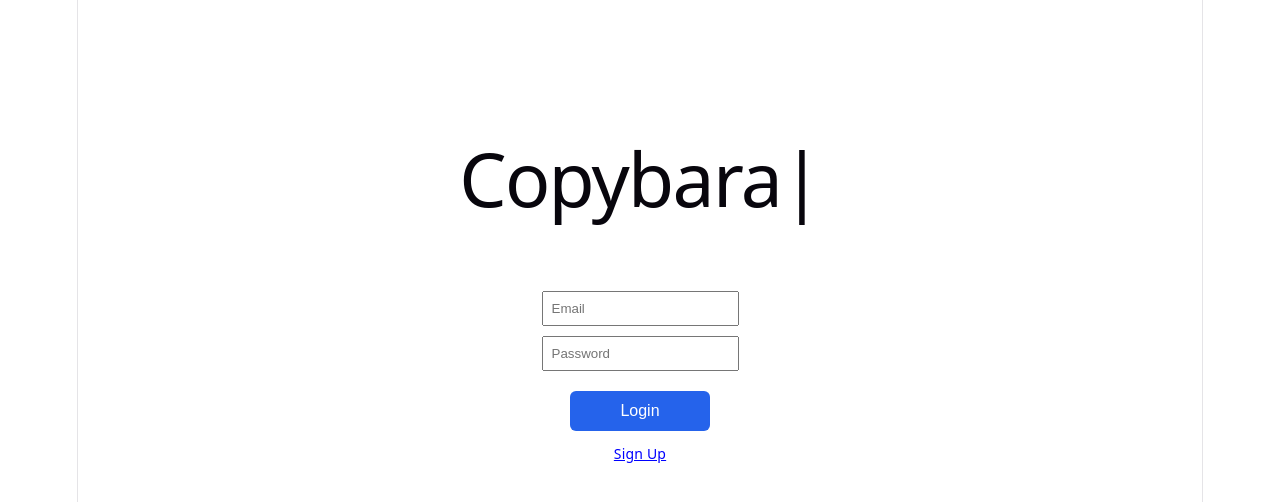
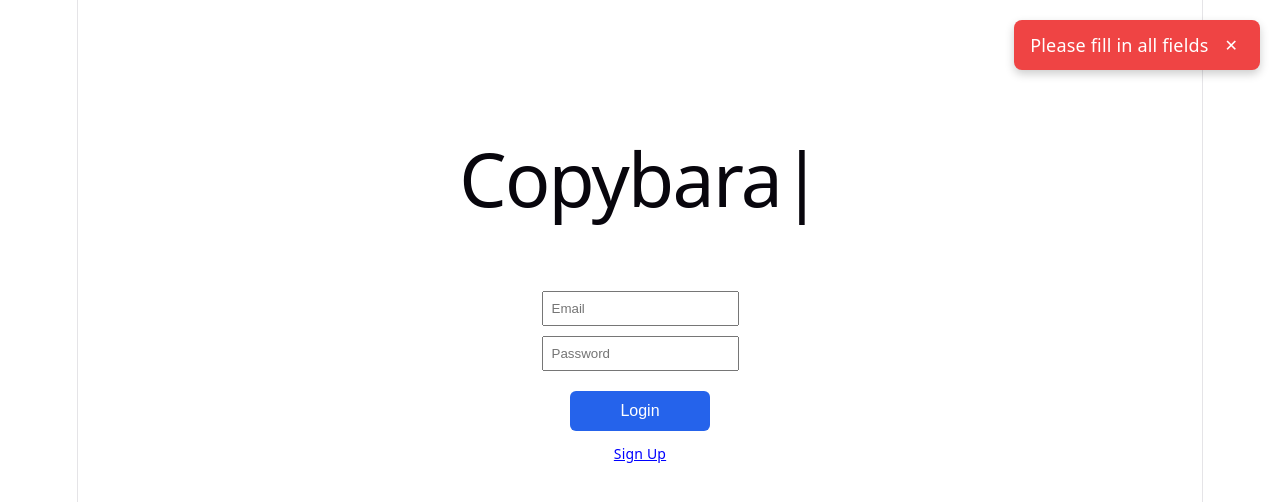
Before and after one commit to VenkatCSClasses/project2-group6, a React (Vite) app in the folder word-processor/: page /login in a window 1280 px wide. Both pictures are taken after a click on the button "Login". Shown: the top 502 px of the page. Built offline with nearby package versions, Linux system fonts and the light colour scheme.

Commit message:
account.json created and called in login page now with errors

```diff
--- /dev/null
+++ b/word-processor/src/accounts.json
@@ -0,0 +1,76 @@
+{
+    "users": [
+        {
+            "username": "writer1",
+            "password": "password123",
+            "role": "writer",
+            "documents": {
+                "writer": [
+                    {
+                        "id": "1",
+                        "title": "My First Article",
+                        "updatedAt": "2026-04-10"
+                    },
+                    {
+                        "id": "2",
+                        "title": "Interview Notes",
+                        "updatedAt": "2026-04-12"
+                    },
+                    {
+                        "id": "3",
+                        "title": "Venkat Article",
+                        "updatedAt": "2026-04-14"
+                    },
+                    {
+                        "id": "4",
+                        "title": "Another Article",
+                        "updatedAt": "2026-04-15"
+                    },
+                    {
+                        "id": "5",
+                        "title": "Old Article",
+                        "updatedAt": "2026-04-01"
+                    }
+                ],
+                "editor": [
+                    {
+                        "id": "6",
+                        "title": "Editor Feedback",
+                        "updatedAt": "2026-04-16"
+                    }
+                ]
+            }
+        },
+        {
+            "username": "editor1",
+            "password": "password456",
+            "role": "editor",
+            "documents": {
+                "writer": [
+                    {
+                        "id": "1",
+                        "title": "My First Article",
+                        "updatedAt": "2026-04-10"
+                    },
+                    {
+                        "id": "2",
+                        "title": "Interview Notes",
+                        "updatedAt": "2026-04-12"
+                    }
+                ],
+                "editor": [
+                    {
+                        "id": "6",
+                        "title": "Editor Feedback",
+                        "updatedAt": "2026-04-16"
+                    },
+                    {
+                        "id": "7",
+                        "title": "Editorial Calendar",
+                        "updatedAt": "2026-04-17"
+                    }
+                ]
+            }
+        }
+    ]
+}
--- a/word-processor/src/dashboard.tsx
+++ b/word-processor/src/dashboard.tsx
@@ -15,7 +15,7 @@ const Dashboard: React.FC = () => {
 
    const [activeTab, setActiveTab] = useState<"writer" | "editor">("writer");
 
-   // Simulated fetch (replace with API later)
+   // Replace with call to document list saved in user account JSON file or other backend storage
    useEffect(() => {
       const mockWriter: Document[] = [
          { id: "1", title: "My First Article", updatedAt: "2026-04-10" },
--- a/word-processor/src/login.tsx
+++ b/word-processor/src/login.tsx
@@ -1,5 +1,6 @@
 import { useState } from "react";
 import { useNavigate, Link } from "react-router-dom";
+import data from "./accounts.json"; // Temporary import for accounts data (replace with backend later)
 
 const LoginPage = () => {
    const navigate = useNavigate();
@@ -7,18 +8,38 @@ const LoginPage = () => {
    const [username, setUsername] = useState<string>("");
    const [password, setPassword] = useState<string>("");
 
+   const [error, setError] = useState<string | null>(null);
+
    const handleLogin = () => {
       console.log("Username:", username);
       console.log("Password:", password);
 
-      // Temporary login (replace with backend later)
+      if (!username || !password) {
+      setError("Please fill in all fields");
+      return;
+   }
+
       if (username && password) {
-         navigate("/dashboard");
+         const user = data.users.find(u => u.username === username);
+
+         if (user) {
+            if (password === user.password) {
+               setError(null);
+               navigate("/dashboard");
+            } else {
+               setError("Incorrect password");
+               return;
+            }
+         } else {
+            setError("User not found");
+            return;
+         }
       }
 
    };
 
    return (
+
       <div
          style={{
             display: "flex",
@@ -28,7 +49,13 @@ const LoginPage = () => {
             height: "75vh",
          }}
       >
-         <h1 style={{marginBottom: "100px", fontSize: "75px"}}>Copybara|</h1>
+         {error && (
+            <div style={errorStyle}>
+               <span>{error}</span>
+               <button onClick={() => setError(null)} style={closeButtonStyle}>✕</button>
+            </div>
+         )}
+         <h1 style={{ marginBottom: "100px", fontSize: "75px" }}>Copybara|</h1>
 
          <input
             type="text"
@@ -91,4 +118,26 @@ const input: React.CSSProperties = {
    alignItems: "center",
 };
 
+const errorStyle: React.CSSProperties = {
+   position: "fixed",
+   top: "20px",
+   right: "20px",
+   backgroundColor: "#ef4444",
+   color: "white",
+   padding: "12px 16px",
+   borderRadius: "8px",
+   display: "flex",
+   alignItems: "center",
+   gap: "10px",
+   boxShadow: "0 4px 10px rgba(0,0,0,0.2)",
+};
+
+const closeButtonStyle: React.CSSProperties = {
+   background: "transparent",
+   border: "none",
+   color: "white",
+   fontSize: "16px",
+   cursor: "pointer",
+};
+
 export default LoginPage;
```
